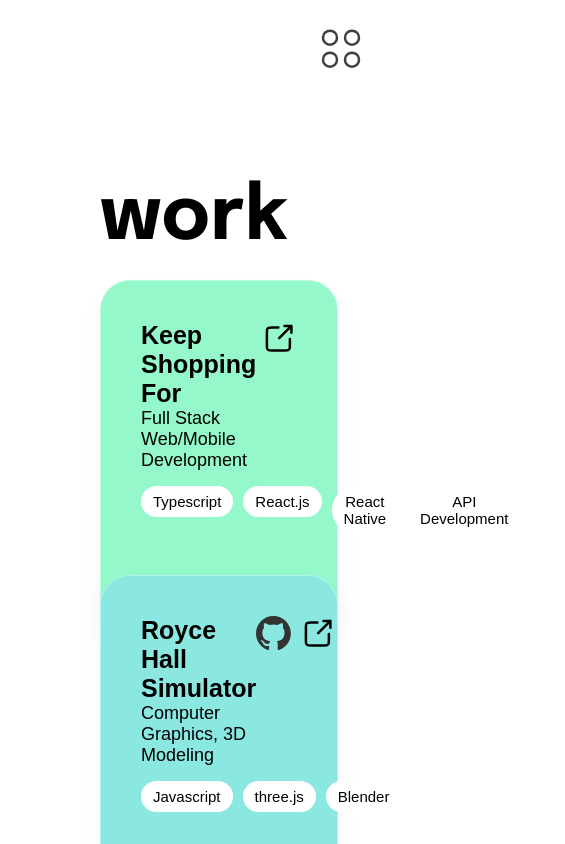
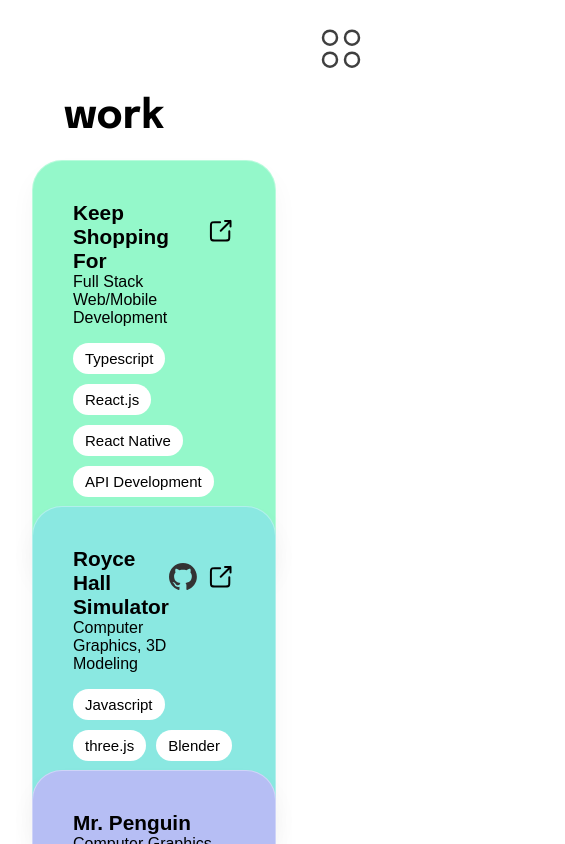
Before and after one commit to anhmvc/anhmvc.github.io, a React (Create React App) app: page /work in a window 390 px wide. Shown: the top 844 px of the page, 565 px wide, since content can reach past the window. Built offline with nearby package versions, Linux system fonts and the light colour scheme.

Commit message:
Add responsive layouts to Work page

```diff
--- a/src/components/Card/Card.tsx
+++ b/src/components/Card/Card.tsx
@@ -4,6 +4,7 @@ import { Pill } from "../";
 import figma from "../../static/icons/figma.svg";
 import github from "../../static/icons/github.svg";
 import arrowUp from "../../static/icons/arrow-up.svg";
+import { isMobile } from 'react-device-detect';
 
 export default function Card(props: {
   title: string;
@@ -12,16 +13,8 @@ export default function Card(props: {
   backgroundColor: string;
   links: Map<string, string>;
 }) {
-  return (
-    <div
-      className="card"
-      style={{ backgroundColor: `var(--${props.backgroundColor})` }}
-    >
-      <div className="title-container">
-        <div>
-          <h1 className="card-title">{props.title}</h1>
-          <h2 className="card-subtitle">{props.subtitle}</h2>
-        </div>
+
+  const outlinksComponent = (
     <div className="logo-container">
       {props.links.has("github") ? (
         <a
@@ -51,13 +44,28 @@ export default function Card(props: {
           />
         </a>
       ) : null}
+    </div>);
+
+  return (
+    <div
+      className="card"
+      style={{ backgroundColor: `var(--${props.backgroundColor})` }}
+    >
+      <div className="title-container">
+        <div>
+          <h1 className="card-title">{props.title}</h1>
+          <h2 className="card-subtitle">{props.subtitle}</h2>
         </div>
+        {isMobile ? (null) : (outlinksComponent)}
       </div>
+      <div style={{ display: "flex", flexDirection: "column"}}>
         <div className="categories-container">
           {props.tech.map((name) => {
             return <Pill name={name} />;
           })}
         </div>
+        {isMobile ? (outlinksComponent) : (null) }
+      </div>
     </div>
   );
 }
--- a/src/components/Card/card.css
+++ b/src/components/Card/card.css
@@ -1,5 +1,43 @@
+@media only screen and (max-width: 480px) {
+  /* Small screens */
+  .logo-container {
+    margin-top: 1rem;
+  }
+
+  img.logo {
+    width: 1.75rem;
+  }
+
+  .card-title {
+    font-size: 1.3rem;
+  }
+
+  .card-subtitle {
+    font-size: 1rem;
+  }
+
+  .title-container {
+    margin-bottom: 1rem !important;
+  }
+}
+
+@media only screen and (min-width: 481px) {
+  /* Medium/Large screens */
+  .card-title {
+    font-size: 1.563rem;
+  }
+
+  .card-subtitle {
+    font-size: 1.125rem;
+  }
+
+  .title-container {
+    margin-bottom: 0.938rem;
+  }
+}
+
 .card {
-  width: 80%;
+  width: 100%;
   height: 90%;
   flex-shrink: 0;
   border-radius: var(--border-radius);
@@ -7,8 +45,10 @@
   background: var(--Purple, #b6bef4);
   /* box-shadow: 0px 5px 5px 0px rgba(112, 112, 112, 0.25); */
   box-shadow: 0 14px 26px rgba(0, 0, 0, 0.04);
-  padding: 40px;
-  /* cursor: pointer; */
+  padding: 2.5rem 2.5rem 5rem 2.5rem;
+  box-sizing: border-box;
+  -webkit-box-sizing: border-box; /* Safari/Chrome, other WebKit */
+  -moz-box-sizing: border-box;    /* Firefox, other Gecko */
 }
 
 .logo {
@@ -22,23 +62,14 @@
 }
 
 .card-title {
-  color: #000;
   font-family: Arial;
-  font-size: 25px;
-  font-style: normal;
-  font-weight: 700;
-  line-height: normal;
   margin: 0;
   cursor: default;
 }
 
 .card-subtitle {
-  color: #000;
   font-family: Arial;
-  font-size: 18px;
-  font-style: normal;
   font-weight: 400;
-  line-height: normal;
   margin: 0;
   cursor: default;
 }
@@ -47,6 +78,7 @@
   display: inline-flex;
   align-items: flex-start;
   gap: 10px;
+  flex-wrap: wrap;
 }
 
 .logo-container {
@@ -57,7 +89,6 @@
 }
 
 .title-container {
-  margin-bottom: 15px;
   display: flex;
   justify-content: space-between;
 }
--- a/src/pages/Work/Work.tsx
+++ b/src/pages/Work/Work.tsx
@@ -1,7 +1,8 @@
-import React, { useState } from "react";
+import { useState } from "react";
 import "./work.css";
 
 import { Card } from "../../components";
+import { isMobile } from 'react-device-detect';
 
 import royce from "../../static/images/royce-hall.gif";
 import twain from "../../static/images/twain.png";
@@ -116,8 +117,8 @@ export default function Work() {
   }
 
   return (
-    <div className="page-container">
-      <h1 className="title work-title">work</h1>
+    <div className="work-container">
+      <h1 className="work-title">work</h1>
       <div className="projects">
         <div className="cards-container">
           {PROJECTS.map((project, index) => {
@@ -148,7 +149,7 @@ export default function Work() {
             />
           </div>
         </div>
-        <div className="project-images-container">
+        {isMobile ? (null) : ( <div className="project-images-container">
           {isHover ? (
             <div className="project-image">
               <img
@@ -158,7 +159,7 @@ export default function Work() {
               />
             </div>
           ) : null}
-        </div>
+        </div>)}
       </div>
     </div>
   );
--- a/src/pages/Work/work.css
+++ b/src/pages/Work/work.css
@@ -1,33 +1,80 @@
-.cards-container {
+@media only screen and (max-width: 480px) {
+  /* Small screens */
+  .title-container {
+    margin: 0;
+  }
+
+  .work-title {
+    margin-top: 6rem;
+    margin-left: 4rem;
+    font-size: 2.5rem;
+  }
+
+  .projects {
+    margin-top: 10rem;
+  }
+
+  .cards-container {
+    margin: 0 2rem;
+    width: 100%;
+  }
+
+  .card-container {
+    top: 10rem;
+    margin-top: -4.5rem;
+  }
+}
+
+@media only screen and (min-width: 481px) {
+  .work-title {
+    margin-top: 11.25rem;
+    margin-left: 6.25rem;
+    font-size: 4.688rem;
+  }
+
+  .projects {
+    margin-top: 13.75rem;
+  }
+
+  .cards-container {
+    margin-left: 6.25rem;
+    width: 50%;
+    margin-top: 4rem;
+  }
+
+  .card-container {
+    top: 18rem;
+    margin-top: -3rem;
+  }
+}
+
+.work-container {
   display: flex;
-  flex-direction: column;
-  margin-left: 100px;
-  width: 50%;
-  margin-top: 60px;
+}
+
+.work-title {
+  position: fixed;
+}
+
+.projects {
+  display: flex;
+  width: 100%;
 }
 
 .card-container {
   position: sticky;
-  top: 280px;
 }
 
-.work-title {
-  position: fixed;
-  margin-top: 180px;
-  margin-left: 100px;
+.card-container:first-child {
+  margin-top: 0;
 }
 
 .project-images-container {
   width: 50%;
 }
 
-.projects {
-  display: flex;
-  margin-top: 220px;
-}
-
 .project-image {
-  margin-left: 10px;
+  margin-left: 0.625rem;
   max-width: 90%;
   height: 90vh;
   position: fixed;
@@ -39,7 +86,7 @@
   object-fit: cover;
   width: 45%;
   height: 75%;
-  right: -20px;
+  right: -1.25rem;
   border-radius: var(--border-radius);
 }
 
```
Lines whose indentation alone changed are shown as unchanged.
